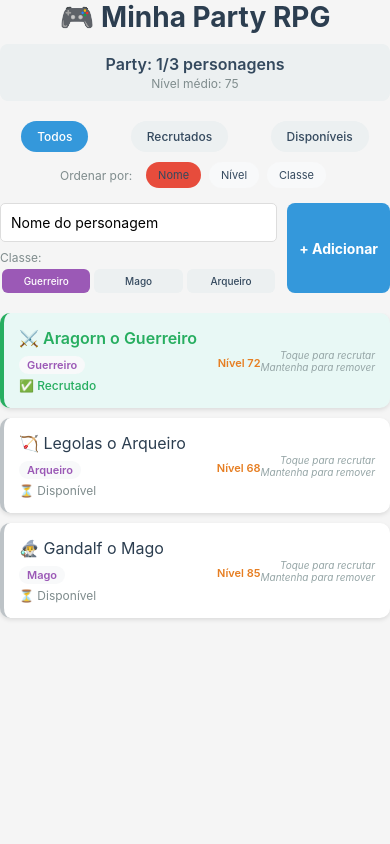
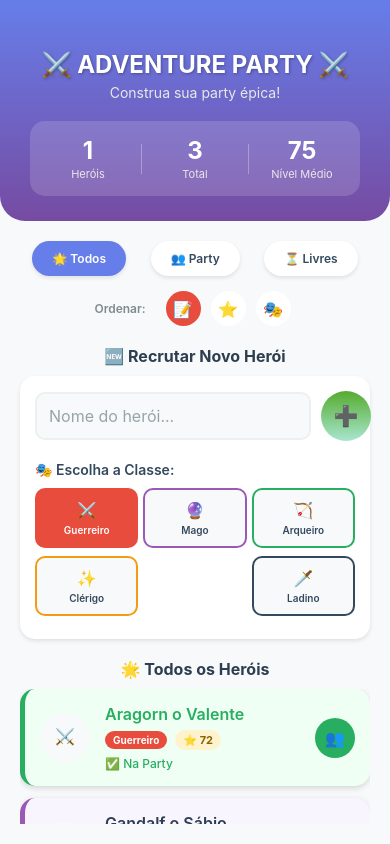
Before and after one commit to PedroLeoo07/app-rpg, a React Native app: screen / in a window 390 px wide. Built offline with nearby package versions, Linux system fonts and the light colour scheme.

Commit message:
Adiciona novas funcionalidades de filtragem e ordenação

```diff
--- a/App.js
+++ b/App.js
@@ -8,35 +8,45 @@ import {
   FlatList,
   StyleSheet,
   Alert,
+  Animated,
+  Dimensions,
 } from "react-native";
 import { StatusBar } from "expo-status-bar";
+import { LinearGradient } from 'expo-linear-gradient';
+
+const { width } = Dimensions.get('window');
 
 export default function App() {
   const [characters, setCharacters] = useState([
-    { id: 1, name: "🧙‍♂️ Gandalf o Mago", recruited: false, category: "Mago", level: 85 },
-    { id: 2, name: "⚔️ Aragorn o Guerreiro", recruited: true, category: "Guerreiro", level: 72 },
-    { id: 3, name: "🏹 Legolas o Arqueiro", recruited: false, category: "Arqueiro", level: 68 }
+    { id: 1, name: "Gandalf o Sábio", recruited: false, category: "Mago", level: 85 },
+    { id: 2, name: "Aragorn o Valente", recruited: true, category: "Guerreiro", level: 72 },
+    { id: 3, name: "Legolas o Preciso", recruited: false, category: "Arqueiro", level: 68 }
   ]);
 
   const [newCharacter, setNewCharacter] = useState("");
   const [newCategory, setNewCategory] = useState("Guerreiro");
-  const [filter, setFilter] = useState("todos"); // todos, recrutados, disponíveis
-  const [sortBy, setSortBy] = useState("name"); // name, level, category
+  const [filter, setFilter] = useState("todos");
+  const [sortBy, setSortBy] = useState("name");
 
   const categories = ["Guerreiro", "Mago", "Arqueiro", "Clérigo", "Ladino"];
 
-  // Filtrar e ordenar personagens
+  const categoryConfig = {
+    "Guerreiro": { icon: "⚔️", color: "#e74c3c", bgColor: "#fff5f5" },
+    "Mago": { icon: "🔮", color: "#9b59b6", bgColor: "#f8f5ff" },
+    "Arqueiro": { icon: "🏹", color: "#27ae60", bgColor: "#f5fff8" },
+    "Clérigo": { icon: "✨", color: "#f39c12", bgColor: "#fffbf5" },
+    "Ladino": { icon: "🗡️", color: "#34495e", bgColor: "#f8f9fa" }
+  };
+
   const filteredAndSortedCharacters = useMemo(() => {
     let filtered = characters;
 
-    // Aplicar filtro
     if (filter === "recrutados") {
       filtered = characters.filter(char => char.recruited);
     } else if (filter === "disponíveis") {
       filtered = characters.filter(char => !char.recruited);
     }
 
-    // Aplicar ordenação
     return filtered.sort((a, b) => {
       if (sortBy === "level") return b.level - a.level;
       if (sortBy === "category") return a.category.localeCompare(b.category);
@@ -47,7 +57,7 @@ export default function App() {
   function addCharacter() {
     const trimmedName = newCharacter.trim();
     if (trimmedName === "") {
-      Alert.alert("Atenção", "Por favor, digite o nome do personagem.");
+      Alert.alert("⚠️ Atenção", "Por favor, digite o nome do personagem.");
       return;
     }
 
@@ -56,12 +66,12 @@ export default function App() {
     );
 
     if (existingChar) {
-      Alert.alert("Atenção", "Já existe um personagem com esse nome!");
+      Alert.alert("⚠️ Atenção", "Já existe um personagem com esse nome!");
       return;
     }
 
     const newId = Math.max(...characters.map(char => char.id), 0) + 1;
-    const randomLevel = Math.floor(Math.random() * 50) + 20; // Level entre 20-70
+    const randomLevel = Math.floor(Math.random() * 50) + 20;
 
     const newCharacterObj = {
       id: newId,
@@ -106,30 +116,64 @@ export default function App() {
   }
 
   function renderItem({ item }) {
+    const config = categoryConfig[item.category];
+    const scaleAnim = new Animated.Value(1);
+
+    const animatePress = () => {
+      Animated.sequence([
+        Animated.timing(scaleAnim, { toValue: 0.95, duration: 100, useNativeDriver: true }),
+        Animated.timing(scaleAnim, { toValue: 1, duration: 100, useNativeDriver: true })
+      ]).start();
+    };
+
     return (
+      <Animated.View style={{ transform: [{ scale: scaleAnim }] }}>
         <TouchableOpacity
-        style={[styles.character, item.recruited && styles.characterRecruited]}
-        onPress={() => toggleRecruit(item)}
+          style={[
+            styles.character,
+            { backgroundColor: config.bgColor, borderLeftColor: config.color },
+            item.recruited && styles.characterRecruited
+          ]}
+          onPress={() => {
+            animatePress();
+            toggleRecruit(item);
+          }}
           onLongPress={() => removeCharacter(item)}
-        activeOpacity={0.7}
+          activeOpacity={0.8}
         >
+          <View style={styles.characterIcon}>
+            <Text style={styles.categoryIcon}>{config.icon}</Text>
+          </View>
+
           <View style={styles.characterInfo}>
             <Text style={[styles.characterText, item.recruited && styles.characterRecruitedText]}>
               {item.name}
             </Text>
             <View style={styles.characterDetails}>
-            <Text style={styles.categoryText}>{item.category}</Text>
-            <Text style={styles.levelText}>Nível {item.level}</Text>
+              <View style={[styles.categoryBadge, { backgroundColor: config.color }]}>
+                <Text style={styles.categoryBadgeText}>{item.category}</Text>
+              </View>
+              <View style={styles.levelBadge}>
+                <Text style={styles.levelText}>⭐ {item.level}</Text>
+              </View>
             </View>
             <Text style={[styles.status, item.recruited && styles.statusRecruited]}>
-            {item.recruited ? "✅ Recrutado" : "⏳ Disponível"}
+              {item.recruited ? "✅ Na Party" : "⏳ Disponível"}
             </Text>
           </View>
-        <View style={styles.actionHint}>
-          <Text style={styles.hintText}>Toque para recrutar</Text>
-          <Text style={styles.hintText}>Mantenha para remover</Text>
+
+          <View style={styles.recruitButton}>
+            <View style={[
+              styles.recruitIndicator,
+              { backgroundColor: item.recruited ? '#27ae60' : '#95a5a6' }
+            ]}>
+              <Text style={styles.recruitIcon}>
+                {item.recruited ? '👥' : '➕'}
+              </Text>
+            </View>
           </View>
         </TouchableOpacity>
+      </Animated.View>
     );
   }
 
@@ -138,103 +182,129 @@ export default function App() {
     Math.round(characters.reduce((sum, char) => sum + char.level, 0) / characters.length) : 0;
 
   return (
-    <SafeAreaView style={styles.container}>
-      <StatusBar style="dark" />
+    <View style={styles.container}>
+      <StatusBar style="light" />
 
-      <Text style={styles.title}>🎮 Minha Party RPG</Text>
+      <LinearGradient
+        colors={['#667eea', '#764ba2']}
+        style={styles.header}
+      >
+        <Text style={styles.title}>⚔️ ADVENTURE PARTY ⚔️</Text>
+        <Text style={styles.subtitle}>Construa sua party épica!</Text>
 
         <View style={styles.statsContainer}>
-        <Text style={styles.statsText}>
-          Party: {recruitedCount}/{characters.length} personagens
-        </Text>
-        <Text style={styles.statsSubtext}>
-          Nível médio: {averageLevel}
-        </Text>
+          <View style={styles.statItem}>
+            <Text style={styles.statNumber}>{recruitedCount}</Text>
+            <Text style={styles.statLabel}>Heróis</Text>
           </View>
+          <View style={styles.statDivider} />
+          <View style={styles.statItem}>
+            <Text style={styles.statNumber}>{characters.length}</Text>
+            <Text style={styles.statLabel}>Total</Text>
+          </View>
+          <View style={styles.statDivider} />
+          <View style={styles.statItem}>
+            <Text style={styles.statNumber}>{averageLevel}</Text>
+            <Text style={styles.statLabel}>Nível Médio</Text>
+          </View>
+        </View>
+      </LinearGradient>
 
-      {/* Filtros e Ordenação */}
+      <View style={styles.content}>
         <View style={styles.controlsContainer}>
           <View style={styles.filtersRow}>
+            {['todos', 'recrutados', 'disponíveis'].map(filterOption => (
               <TouchableOpacity
-            style={[styles.filterButton, filter === "todos" && styles.filterButtonActive]}
-            onPress={() => setFilter("todos")}
+                key={filterOption}
+                style={[styles.filterButton, filter === filterOption && styles.filterButtonActive]}
+                onPress={() => setFilter(filterOption)}
               >
-            <Text style={[styles.filterText, filter === "todos" && styles.filterTextActive]}>
-              Todos
+                <Text style={[styles.filterText, filter === filterOption && styles.filterTextActive]}>
+                  {filterOption === 'todos' ? '🌟 Todos' :
+                   filterOption === 'recrutados' ? '👥 Party' : '⏳ Livres'}
                 </Text>
               </TouchableOpacity>
-          <TouchableOpacity
-            style={[styles.filterButton, filter === "recrutados" && styles.filterButtonActive]}
-            onPress={() => setFilter("recrutados")}
-          >
-            <Text style={[styles.filterText, filter === "recrutados" && styles.filterTextActive]}>
-              Recrutados
-            </Text>
-          </TouchableOpacity>
-          <TouchableOpacity
-            style={[styles.filterButton, filter === "disponíveis" && styles.filterButtonActive]}
-            onPress={() => setFilter("disponíveis")}
-          >
-            <Text style={[styles.filterText, filter === "disponíveis" && styles.filterTextActive]}>
-              Disponíveis
-            </Text>
-          </TouchableOpacity>
+            ))}
           </View>
 
           <View style={styles.sortRow}>
-          <Text style={styles.sortLabel}>Ordenar por:</Text>
+            <Text style={styles.sortLabel}>Ordenar:</Text>
+            {[
+              { key: 'name', label: '📝 Nome', icon: '📝' },
+              { key: 'level', label: '⭐ Nível', icon: '⭐' },
+              { key: 'category', label: '🎭 Classe', icon: '🎭' }
+            ].map(sortOption => (
               <TouchableOpacity
-            style={[styles.sortButton, sortBy === "name" && styles.sortButtonActive]}
-            onPress={() => setSortBy("name")}
+                key={sortOption.key}
+                style={[styles.sortButton, sortBy === sortOption.key && styles.sortButtonActive]}
+                onPress={() => setSortBy(sortOption.key)}
               >
-            <Text style={styles.sortText}>Nome</Text>
+                <Text style={[styles.sortText, sortBy === sortOption.key && styles.sortTextActive]}>
+                  {sortOption.icon}
+                </Text>
               </TouchableOpacity>
-          <TouchableOpacity
-            style={[styles.sortButton, sortBy === "level" && styles.sortButtonActive]}
-            onPress={() => setSortBy("level")}
-          >
-            <Text style={styles.sortText}>Nível</Text>
-          </TouchableOpacity>
-          <TouchableOpacity
-            style={[styles.sortButton, sortBy === "category" && styles.sortButtonActive]}
-            onPress={() => setSortBy("category")}
-          >
-            <Text style={styles.sortText}>Classe</Text>
-          </TouchableOpacity>
+            ))}
           </View>
         </View>
 
+        <View style={styles.inputSection}>
+          <Text style={styles.sectionTitle}>🆕 Recrutar Novo Herói</Text>
           <View style={styles.inputContainer}>
             <View style={styles.inputRow}>
               <TextInput
                 style={styles.input}
-            placeholder="Nome do personagem"
+                placeholder="Nome do herói..."
+                placeholderTextColor="#95a5a6"
                 value={newCharacter}
                 onChangeText={setNewCharacter}
                 onSubmitEditing={addCharacter}
                 returnKeyType="done"
               />
+              <TouchableOpacity style={styles.addButton} onPress={addCharacter}>
+                <LinearGradient
+                  colors={['#56ab2f', '#a8e6cf']}
+                  style={styles.addButtonGradient}
+                >
+                  <Text style={styles.addButtonText}>➕</Text>
+                </LinearGradient>
+              </TouchableOpacity>
+            </View>
+
             <View style={styles.categorySelector}>
-            <Text style={styles.categoryLabel}>Classe:</Text>
+              <Text style={styles.categoryLabel}>🎭 Escolha a Classe:</Text>
               <View style={styles.categoryButtons}>
-              {categories.slice(0, 3).map(cat => (
+                {categories.map(cat => {
+                  const config = categoryConfig[cat];
+                  return (
                     <TouchableOpacity
                       key={cat}
-                  style={[styles.categoryButton, newCategory === cat && styles.categoryButtonActive]}
+                      style={[
+                        styles.categoryButton,
+                        { borderColor: config.color },
+                        newCategory === cat && { backgroundColor: config.color }
+                      ]}
                       onPress={() => setNewCategory(cat)}
                     >
-                  <Text style={[styles.categoryButtonText, newCategory === cat && styles.categoryButtonTextActive]}>
+                      <Text style={styles.categoryIcon}>{config.icon}</Text>
+                      <Text style={[
+                        styles.categoryButtonText,
+                        newCategory === cat && styles.categoryButtonTextActive
+                      ]}>
                         {cat}
                       </Text>
                     </TouchableOpacity>
-              ))}
+                  );
+                })}
               </View>
             </View>
           </View>
-        <TouchableOpacity style={styles.addButton} onPress={addCharacter}>
-          <Text style={styles.addButtonText}>+ Adicionar</Text>
-        </TouchableOpacity>
         </View>
+
+        <View style={styles.listSection}>
+          <Text style={styles.sectionTitle}>
+            {filter === 'todos' ? '🌟 Todos os Heróis' :
+             filter === 'recrutados' ? '👥 Minha Party' : '⏳ Heróis Disponíveis'}
+          </Text>
 
           <FlatList
             data={filteredAndSortedCharacters}
@@ -244,160 +314,111 @@ export default function App() {
             showsVerticalScrollIndicator={false}
             ListEmptyComponent={
               <View style={styles.emptyContainer}>
+                <Text style={styles.emptyIcon}>🏴‍☠️</Text>
                 <Text style={styles.emptyText}>
-              {filter === "todos" ? "Nenhum personagem na party" :
-               filter === "recrutados" ? "Nenhum personagem recrutado" :
-               "Nenhum personagem disponível"}
+                  {filter === "todos" ? "Nenhum herói encontrado" :
+                   filter === "recrutados" ? "Sua party está vazia" :
+                   "Nenhum herói disponível"}
                 </Text>
                 <Text style={styles.emptySubtext}>
-              {filter === "todos" ? "Adicione alguns heróis!" : "Tente outro filtro!"}
+                  {filter === "todos" ? "Recrute alguns aventureiros!" : "Tente outro filtro!"}
                 </Text>
               </View>
             }
           />
-    </SafeAreaView>
+        </View>
+      </View>
+    </View>
   );
 }
 
 const styles = StyleSheet.create({
   container: {
     flex: 1,
-    backgroundColor: '#f5f5f5',
+    backgroundColor: '#f8f9fa',
+  },
+  header: {
+    paddingTop: 50,
+    paddingHorizontal: 20,
+    paddingBottom: 25,
+    borderBottomLeftRadius: 25,
+    borderBottomRightRadius: 25,
+  },
+  title: {
+    fontSize: 24,
+    fontWeight: 'bold',
+    textAlign: 'center',
+    color: '#fff',
+    textShadowColor: 'rgba(0,0,0,0.3)',
+    textShadowOffset: { width: 1, height: 1 },
+    textShadowRadius: 3,
+  },
+  subtitle: {
+    fontSize: 14,
+    textAlign: 'center',
+    color: '#e8e8e8',
+    marginTop: 5,
+    marginBottom: 20,
+  },
+  statsContainer: {
+    flexDirection: 'row',
+    justifyContent: 'space-around',
+    alignItems: 'center',
+    backgroundColor: 'rgba(255,255,255,0.15)',
+    borderRadius: 15,
+    padding: 15,
+    marginHorizontal: 10,
+  },
+  statItem: {
+    alignItems: 'center',
+    flex: 1,
+  },
+  statNumber: {
+    fontSize: 24,
+    fontWeight: 'bold',
+    color: '#fff',
+  },
+  statLabel: {
+    fontSize: 11,
+    color: '#e8e8e8',
+    marginTop: 2,
+  },
+  statDivider: {
+    width: 1,
+    height: 30,
+    backgroundColor: 'rgba(255,255,255,0.3)',
+    marginHorizontal: 10,
+  },
+  content: {
+    flex: 1,
     padding: 20,
   },
-  title: {
-    fontSize: 28,
-    fontWeight: 'bold',
-    textAlign: 'center',
-    marginBottom: 10,
-    color: '#2c3e50',
-  },
-  statsContainer: {
-    backgroundColor: '#ecf0f1',
-    padding: 10,
-    borderRadius: 8,
-    marginBottom: 20,
-    alignItems: 'center',
-  },
-  statsText: {
-    fontSize: 16,
-    color: '#34495e',
-    fontWeight: '600',
-  },
-  statsSubtext: {
-    fontSize: 12,
-    color: '#7f8c8d',
-    marginTop: 2,
-  },
-  inputContainer: {
-    flexDirection: 'row',
+  controlsContainer: {
     marginBottom: 20,
   },
-  input: {
-    flex: 1,
-    borderWidth: 1,
-    borderColor: '#ddd',
-    padding: 10,
-    borderRadius: 5,
+  filtersRow: {
+    flexDirection: 'row',
+    justifyContent: 'space-around',
+    marginBottom: 15,
+  },
+  filterButton: {
+    paddingHorizontal: 20,
+    paddingVertical: 10,
+    borderRadius: 25,
     backgroundColor: '#fff',
-  },
-  addButton: {
-    backgroundColor: '#3498db',
-    padding: 12,
-    borderRadius: 8,
-    marginLeft: 10,
-    justifyContent: 'center',
-    minWidth: 80,
-  },
-  addButtonText: {
-    color: '#fff',
-    fontWeight: 'bold',
-  },
-  list: {
-    flex: 1,
-  },
-  character: {
-    backgroundColor: '#fff',
-    padding: 15,
-    borderRadius: 10,
-    marginBottom: 10,
-    flexDirection: 'row',
-    justifyContent: 'space-between',
-    alignItems: 'center',
-    elevation: 3,
+    elevation: 2,
     shadowColor: '#000',
     shadowOffset: { width: 0, height: 2 },
     shadowOpacity: 0.1,
     shadowRadius: 4,
-    borderLeftWidth: 4,
-    borderLeftColor: '#bdc3c7',
-  },
-  characterRecruited: {
-    backgroundColor: '#e8f8f5',
-    borderLeftColor: '#27ae60',
-  },
-  characterInfo: {
-    flex: 1,
-  },
-  characterText: {
-    fontSize: 16,
-    color: '#2c3e50',
-    marginBottom: 4,
-  },
-  characterRecruitedText: {
-    color: '#27ae60',
-    fontWeight: '600',
-  },
-  status: {
-    fontSize: 12,
-    color: '#7f8c8d',
-  },
-  statusRecruited: {
-    color: '#27ae60',
-    fontWeight: '500',
-  },
-  actionHint: {
-    alignItems: 'flex-end',
-  },
-  hintText: {
-    fontSize: 10,
-    color: '#95a5a6',
-    fontStyle: 'italic',
-  },
-  emptyContainer: {
-    alignItems: 'center',
-    marginTop: 50,
-  },
-  emptyText: {
-    fontSize: 18,
-    color: '#7f8c8d',
-    marginBottom: 5,
-  },
-  emptySubtext: {
-    fontSize: 14,
-    color: '#bdc3c7',
-  },
-  controlsContainer: {
-    marginBottom: 15,
-  },
-  filtersRow: {
-    flexDirection: 'row',
-    justifyContent: 'space-around',
-    marginBottom: 10,
-  },
-  filterButton: {
-    paddingHorizontal: 16,
-    paddingVertical: 8,
-    borderRadius: 20,
-    backgroundColor: '#ecf0f1',
   },
   filterButtonActive: {
-    backgroundColor: '#3498db',
+    backgroundColor: '#667eea',
   },
   filterText: {
     fontSize: 12,
     color: '#34495e',
-    fontWeight: '500',
+    fontWeight: '600',
   },
   filterTextActive: {
     color: '#fff',
@@ -410,74 +431,226 @@ const styles = StyleSheet.create({
   sortLabel: {
     fontSize: 12,
     color: '#7f8c8d',
-    marginRight: 10,
+    marginRight: 15,
+    fontWeight: '600',
   },
   sortButton: {
-    paddingHorizontal: 12,
-    paddingVertical: 6,
-    marginHorizontal: 4,
-    borderRadius: 15,
-    backgroundColor: '#f8f9fa',
+    width: 35,
+    height: 35,
+    borderRadius: 17.5,
+    backgroundColor: '#fff',
+    justifyContent: 'center',
+    alignItems: 'center',
+    marginHorizontal: 5,
+    elevation: 2,
   },
   sortButtonActive: {
     backgroundColor: '#e74c3c',
   },
   sortText: {
-    fontSize: 11,
-    color: '#34495e',
+    fontSize: 16,
+  },
+  sortTextActive: {
+    fontSize: 16,
+  },
+  inputSection: {
+    marginBottom: 20,
+  },
+  sectionTitle: {
+    fontSize: 16,
+    fontWeight: 'bold',
+    color: '#2c3e50',
+    marginBottom: 10,
+    textAlign: 'center',
+  },
+  inputContainer: {
+    backgroundColor: '#fff',
+    borderRadius: 15,
+    padding: 15,
+    elevation: 3,
+    shadowColor: '#000',
+    shadowOffset: { width: 0, height: 2 },
+    shadowOpacity: 0.1,
+    shadowRadius: 4,
   },
   inputRow: {
+    flexDirection: 'row',
+    alignItems: 'center',
+    marginBottom: 15,
+  },
+  input: {
     flex: 1,
+    borderWidth: 2,
+    borderColor: '#ecf0f1',
+    padding: 12,
+    borderRadius: 10,
+    backgroundColor: '#f8f9fa',
+    fontSize: 16,
+    color: '#2c3e50',
+  },
+  addButton: {
+    marginLeft: 10,
+  },
+  addButtonGradient: {
+    width: 50,
+    height: 50,
+    borderRadius: 25,
+    justifyContent: 'center',
+    alignItems: 'center',
+  },
+  addButtonText: {
+    fontSize: 20,
+    color: '#fff',
   },
   categorySelector: {
-    marginTop: 8,
+    marginTop: 5,
   },
   categoryLabel: {
-    fontSize: 12,
-    color: '#7f8c8d',
-    marginBottom: 4,
+    fontSize: 14,
+    color: '#34495e',
+    marginBottom: 10,
+    fontWeight: '600',
   },
   categoryButtons: {
     flexDirection: 'row',
+    flexWrap: 'wrap',
     justifyContent: 'space-between',
   },
   categoryButton: {
-    flex: 1,
-    paddingVertical: 6,
+    width: (width - 80) / 3,
+    paddingVertical: 10,
     paddingHorizontal: 8,
-    marginHorizontal: 2,
-    borderRadius: 6,
-    backgroundColor: '#ecf0f1',
+    marginBottom: 8,
+    borderRadius: 10,
+    backgroundColor: '#f8f9fa',
     alignItems: 'center',
+    borderWidth: 2,
+    borderColor: '#ecf0f1',
   },
-  categoryButtonActive: {
-    backgroundColor: '#9b59b6',
+  categoryIcon: {
+    fontSize: 16,
+    marginBottom: 4,
   },
   categoryButtonText: {
     fontSize: 10,
     color: '#34495e',
-    fontWeight: '500',
+    fontWeight: '600',
   },
   categoryButtonTextActive: {
     color: '#fff',
   },
+  listSection: {
+    flex: 1,
+  },
+  list: {
+    flex: 1,
+  },
+  character: {
+    backgroundColor: '#fff',
+    padding: 15,
+    borderRadius: 15,
+    marginBottom: 12,
+    flexDirection: 'row',
+    alignItems: 'center',
+    elevation: 4,
+    shadowColor: '#000',
+    shadowOffset: { width: 0, height: 2 },
+    shadowOpacity: 0.15,
+    shadowRadius: 6,
+    borderLeftWidth: 5,
+  },
+  characterRecruited: {
+    backgroundColor: '#f0fff4',
+    borderLeftColor: '#27ae60',
+  },
+  characterIcon: {
+    width: 50,
+    height: 50,
+    borderRadius: 25,
+    backgroundColor: '#f8f9fa',
+    justifyContent: 'center',
+    alignItems: 'center',
+    marginRight: 15,
+  },
+  characterInfo: {
+    flex: 1,
+  },
+  characterText: {
+    fontSize: 16,
+    color: '#2c3e50',
+    marginBottom: 6,
+    fontWeight: '600',
+  },
+  characterRecruitedText: {
+    color: '#27ae60',
+  },
   characterDetails: {
     flexDirection: 'row',
-    justifyContent: 'space-between',
-    marginVertical: 4,
+    alignItems: 'center',
+    marginBottom: 6,
   },
-  categoryText: {
-    fontSize: 11,
-    color: '#9b59b6',
-    fontWeight: '600',
-    backgroundColor: '#f8f9fa',
+  categoryBadge: {
     paddingHorizontal: 8,
-    paddingVertical: 2,
-    borderRadius: 10,
+    paddingVertical: 3,
+    borderRadius: 12,
+    marginRight: 8,
+  },
+  categoryBadgeText: {
+    fontSize: 10,
+    color: '#fff',
+    fontWeight: 'bold',
+  },
+  levelBadge: {
+    backgroundColor: '#fff3cd',
+    paddingHorizontal: 8,
+    paddingVertical: 3,
+    borderRadius: 12,
   },
   levelText: {
     fontSize: 11,
-    color: '#e67e22',
+    color: '#856404',
+    fontWeight: 'bold',
+  },
+  status: {
+    fontSize: 12,
+    color: '#7f8c8d',
+    fontWeight: '500',
+  },
+  statusRecruited: {
+    color: '#27ae60',
+  },
+  recruitButton: {
+    marginLeft: 10,
+  },
+  recruitIndicator: {
+    width: 40,
+    height: 40,
+    borderRadius: 20,
+    justifyContent: 'center',
+    alignItems: 'center',
+  },
+  recruitIcon: {
+    fontSize: 16,
+  },
+  emptyContainer: {
+    alignItems: 'center',
+    marginTop: 50,
+    padding: 20,
+  },
+  emptyIcon: {
+    fontSize: 48,
+    marginBottom: 15,
+  },
+  emptyText: {
+    fontSize: 18,
+    color: '#7f8c8d',
+    marginBottom: 8,
+    textAlign: 'center',
     fontWeight: '600',
   },
+  emptySubtext: {
+    fontSize: 14,
+    color: '#bdc3c7',
+    textAlign: 'center',
+  },
 });
```
Lines whose indentation alone changed are shown as unchanged.
